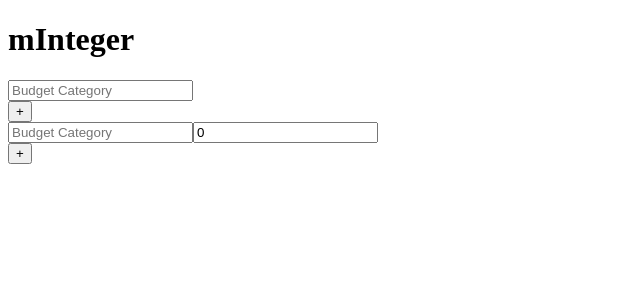
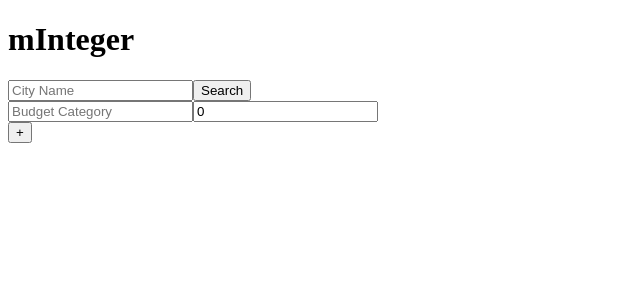
Before and after one commit to setezazian/recycleMe, a React app: page / in a window 1280 px wide. Shown: the top 300 px of the page, without its empty margins (0-640 px from the left). Built offline with nearby package versions, Linux system fonts and the light colour scheme; the HTML template or start-up script is replaced by a standard one.

Commit message:
Change this.state key to city and add html form element

```diff
--- a/client/src/components/City.jsx
+++ b/client/src/components/City.jsx
@@ -6,45 +6,30 @@ class City extends React.Component {
     super(props);
 
     this.state = {
-      name: ''
+      city: ''
     };
 
     this.handleChange = this.handleChange.bind(this);
-    this.handleSubmit = this.handleSubmit.bind(this);
   }
 
   handleChange(event) {
     this.setState({[event.target.name]: event.target.value});
   }
 
-  handleSubmit(event) {
-    axios.post('/api/categories', {
-      name: this.state.name,
-      amount: this.state.amount
-    })
-      .then(response => {
-        console.log(response);
-        this.props.fetchCategories();
-      })
-      .catch(error => {
-        console.log('error', error);
-      });
-  }
-
 
   render() {
     return (
-      <div className="category-form">
-        <div className="category-input">
+      <div className="city">
+        <form className="city-input" action="items">
           <input
-            name="name"
+            name="city"
             type="text"
-            placeholder="Budget Category"
-            value={this.state.name}
+            placeholder="City Name"
+            value={this.state.city}
             onChange={this.handleChange}
           />
-        </div>
-        <button onClick={this.handleSubmit}>+</button>
+          <input type="submit" value="Search" />
+        </form>
       </div>
     );
   }
```
